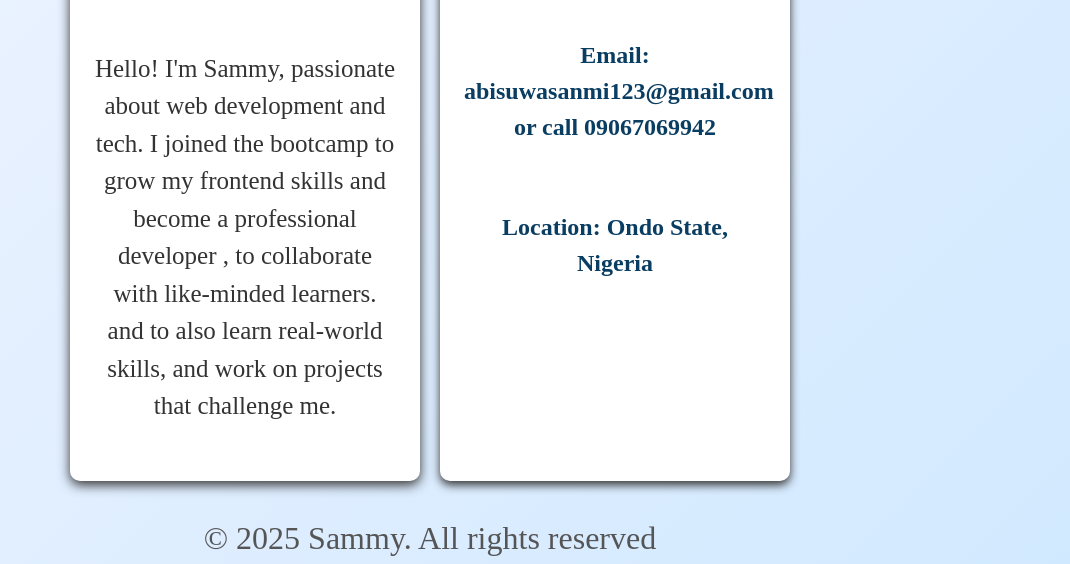
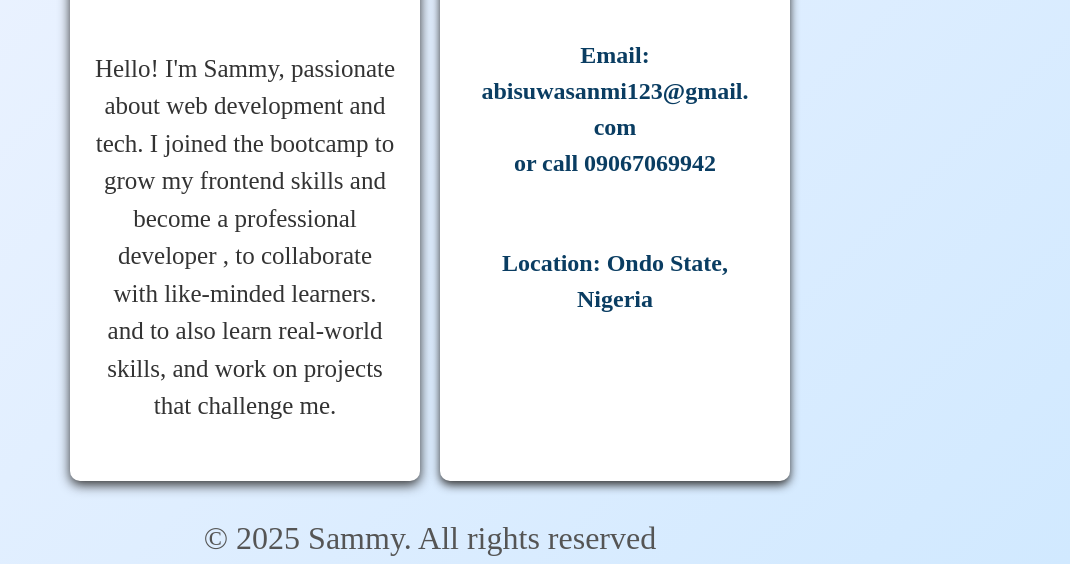
Before and after one commit to Sammy-tech01/PERSONAL-HOMEPAGE, a plain HTML site: page index.html in a window 1280 px wide. Shown: the part 258-822 px from the top of the page, without its empty margins (210-1280 px from the left). Drawn offline with Linux system fonts and the light colour scheme.

Commit message:
update message

```diff
--- a/index.html
+++ b/index.html
@@ -26,7 +26,7 @@
 
         <section class="contact">
             <h2>Contact Me</h2>
-            <p >Email: abisuwasanmi123@gmail.com <br> or call 09067069942</p>
+            <p >Email: abisuwasanmi123@gmail.<br>com <br> or call 09067069942</p>
             <p>Location: Ondo State, Nigeria</p>
 
         </section>
```
